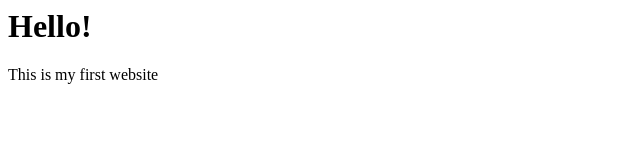
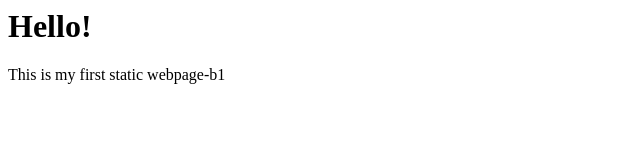
Before and after one commit to aiswariyaganesan1910-jpg/assign10, a plain HTML site: page index.html in a window 1280 px wide. Shown: the full height of the page, 0-640 px from the left. Drawn offline with Linux system fonts and the light colour scheme.

Commit message:
merge resolved

```diff
--- a/index.html
+++ b/index.html
@@ -1,6 +1,6 @@
 <html>
 <body>
 <h1>Hello!</h1>
-<p>This is my first website</p>
+<p>This is my first static webpage-b1</p>
 </body>
 </html>
```
